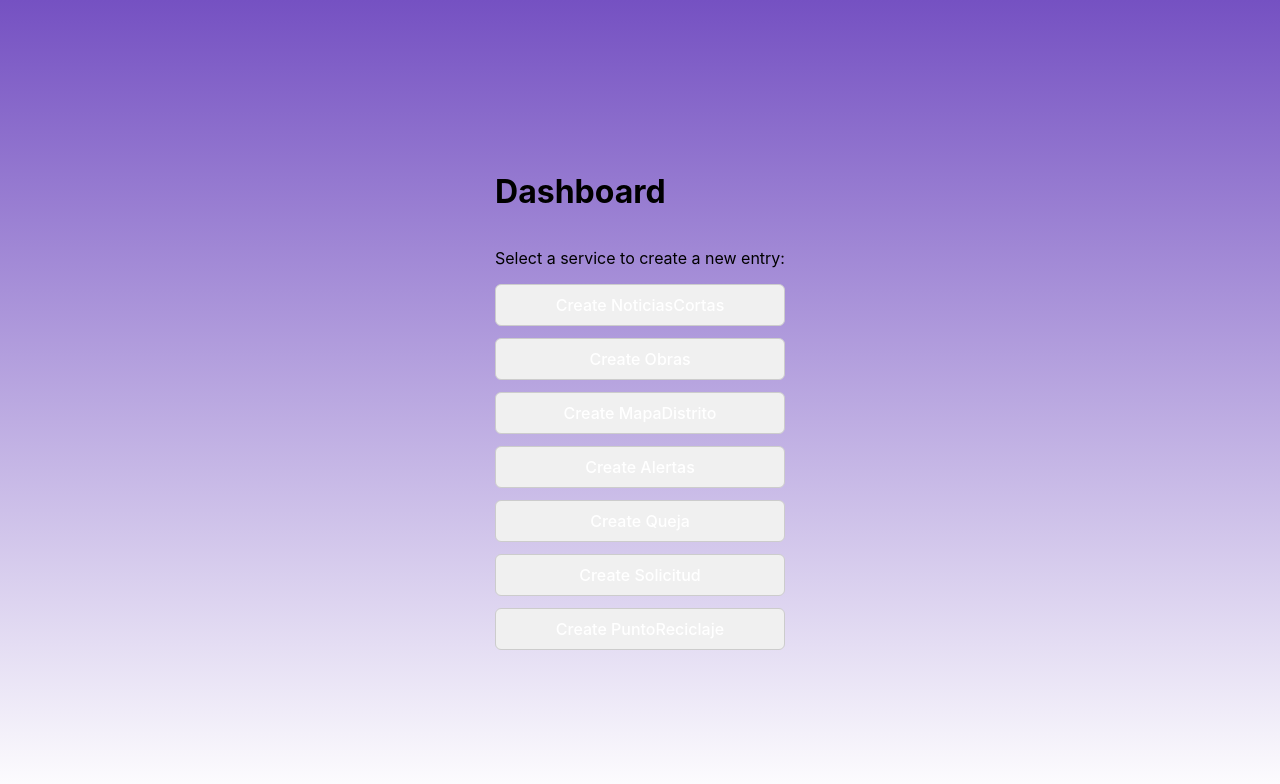
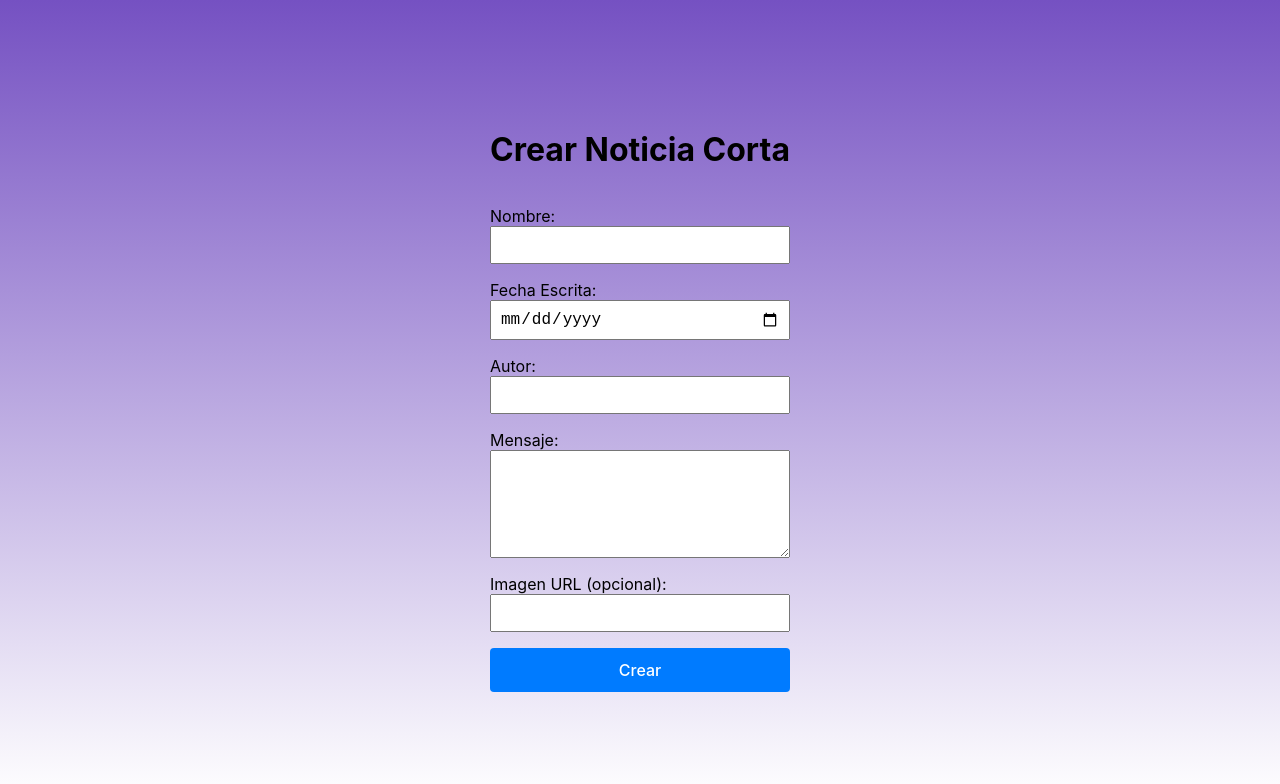
Before and after one commit to rarcediaz/TestingCerca, a React (Vite) app: page /create-noticiascortas in a window 1280 px wide. Shown: the top 784 px of the page. Built offline with nearby package versions, Linux system fonts and the light colour scheme; no server answers; what aws-amplify would draw is missing.

Commit message:
Added Form Submission for Create noticia Corta

```diff
--- a/package.json
+++ b/package.json
@@ -13,7 +13,8 @@
     "@aws-amplify/ui-react": "^6.5.5",
     "aws-amplify": "^6.6.6",
     "react": "^18.2.0",
-    "react-dom": "^18.2.0"
+    "react-dom": "^18.2.0",
+    "react-router-dom": "^7.8.0"
   },
   "devDependencies": {
     "@aws-amplify/backend": "^1.5.0",
--- a/src/App.tsx
+++ b/src/App.tsx
@@ -1,6 +1,17 @@
-import React from "react";
+import { BrowserRouter as Router, Routes, Route } from "react-router-dom";
 import Dashboard from "./pages/Dashboard";
+import CreateNoticiasCortas from "./pages/CreateNoticiaCorta"; // adjust the import path
 
-export default function App() {
-  return <Dashboard />;
+function App() {
+  return (
+    <Router>
+      <Routes>
+        <Route path="/" element={<Dashboard />} />
+        <Route path="/create-noticiascortas" element={<CreateNoticiasCortas />} />
+        {/* add other routes here */}
+      </Routes>
+    </Router>
+  );
 }
+
+export default App;
--- /dev/null
+++ b/src/pages/CreateNoticiaCorta.tsx
@@ -0,0 +1,124 @@
+import React, { useState } from "react";
+import { generateClient } from "aws-amplify/data";
+import type { Schema } from "../amplify/data/resource";
+import { useNavigate } from "react-router-dom";
+
+const client = generateClient<Schema>();
+
+export default function CreateNoticiaCorta() {
+  const [nombre, setNombre] = useState("");
+  const [fechaEscrita, setFechaEscrita] = useState("");
+  const [autor, setAutor] = useState("");
+  const [mensaje, setMensaje] = useState("");
+  const [imagen, setImagen] = useState("");
+  const [loading, setLoading] = useState(false);
+  const navigate = useNavigate();
+
+  async function handleSubmit(e: React.FormEvent) {
+    e.preventDefault();
+    setLoading(true);
+    try {
+      await client.models.NoticiasCortas.create({
+        nombre,
+        fechaEscrita: new Date(fechaEscrita),
+        autor,
+        mensaje,
+        imagen: imagen || undefined,
+      });
+      alert("Noticia Corta creada!");
+      navigate("/"); // Navigate back to dashboard
+    } catch (error) {
+      console.error("Error creating noticia corta:", error);
+      alert("Error creating noticia corta.");
+    } finally {
+      setLoading(false);
+    }
+  }
+
+  return (
+        <form
+    onSubmit={handleSubmit}
+    style={{
+        maxWidth: 600,
+        margin: "auto",
+        padding: 20,
+        display: "flex",
+        flexDirection: "column",
+        gap: "1rem", // space between fields
+    }}
+    >
+    <h1>Crear Noticia Corta</h1>
+
+    <label style={{ display: "flex", flexDirection: "column" }}>
+        Nombre:
+        <input
+        type="text"
+        value={nombre}
+        onChange={(e) => setNombre(e.target.value)}
+        required
+        style={{ padding: "8px", fontSize: "1rem" }}
+        />
+    </label>
+
+    <label style={{ display: "flex", flexDirection: "column" }}>
+        Fecha Escrita:
+        <input
+        type="date"
+        value={fechaEscrita}
+        onChange={(e) => setFechaEscrita(e.target.value)}
+        required
+        style={{ padding: "8px", fontSize: "1rem" }}
+        />
+    </label>
+
+    <label style={{ display: "flex", flexDirection: "column" }}>
+        Autor:
+        <input
+        type="text"
+        value={autor}
+        onChange={(e) => setAutor(e.target.value)}
+        required
+        style={{ padding: "8px", fontSize: "1rem" }}
+        />
+    </label>
+
+    <label style={{ display: "flex", flexDirection: "column" }}>
+        Mensaje:
+        <textarea
+        value={mensaje}
+        onChange={(e) => setMensaje(e.target.value)}
+        required
+        rows={5}
+        style={{ padding: "8px", fontSize: "1rem" }}
+        />
+    </label>
+
+    <label style={{ display: "flex", flexDirection: "column" }}>
+        Imagen URL (opcional):
+        <input
+        type="text"
+        value={imagen}
+        onChange={(e) => setImagen(e.target.value)}
+        style={{ padding: "8px", fontSize: "1rem" }}
+        />
+    </label>
+
+    <button
+        type="submit"
+        disabled={loading}
+        style={{
+        padding: "12px",
+        backgroundColor: "#007bff",
+        color: "white",
+        border: "none",
+        borderRadius: 4,
+        cursor: loading ? "not-allowed" : "pointer",
+        fontSize: "1rem",
+        }}
+    >
+        {loading ? "Creando..." : "Crear"}
+    </button>
+    </form>
+
+  );
+}
--- a/src/pages/Dashboard.tsx
+++ b/src/pages/Dashboard.tsx
@@ -1,6 +1,6 @@
 import React from "react";
+import { useNavigate } from "react-router-dom";
 
-export default function Dashboard() {
 const models = [
   "NoticiasCortas",
   "Obras",
@@ -11,29 +11,28 @@ export default function Dashboard() {
   "PuntoReciclaje",
 ];
 
-  function handleCreate(modelName: string) {
-    alert(`Create new ${modelName} (form not implemented yet)`);
-  }
+export default function Dashboard() {
+  const navigate = useNavigate();
 
   return (
-    <main style={{ padding: 20 }}>
+    <main style={{ padding: "2rem" }}>
       <h1>Dashboard</h1>
-      <p>Select a service to create a new entry:</p>
-      <div style={{ display: "flex", flexDirection: "column", gap: 12 }}>
+      <div style={{ display: "flex", flexWrap: "wrap", gap: 12 }}>
         {models.map((model) => (
           <button
             key={model}
-            onClick={() => handleCreate(model)}
+            onClick={() => navigate(`/create-${model.toLowerCase()}`)}
             style={{
-              padding: "10px 20px",
+              padding: "0.5rem 1rem",
               fontSize: "1rem",
+              backgroundColor: "#007bff",
+              color: "#fff",
+              border: "none",
+              borderRadius: "4px",
               cursor: "pointer",
-              borderRadius: 6,
-              border: "1px solid #ccc",
-              backgroundColor: "#f0f0f0",
             }}
           >
-            Create {model}
+            + Crear {model}
           </button>
         ))}
       </div>
```
Also changed, not shown: 1 other file (tests, documents, lock files or other folders). Lines whose indentation alone changed are shown as unchanged.
